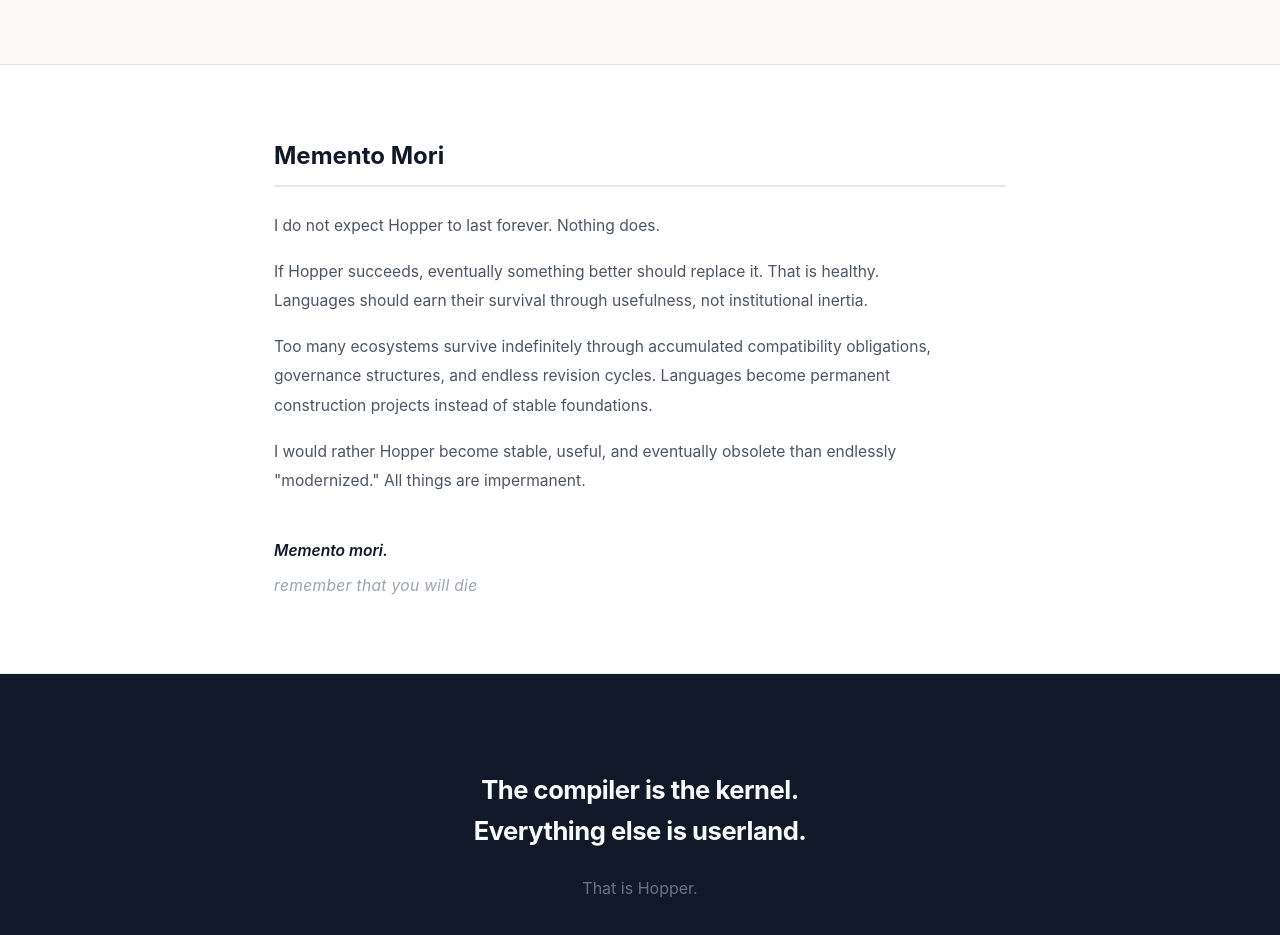
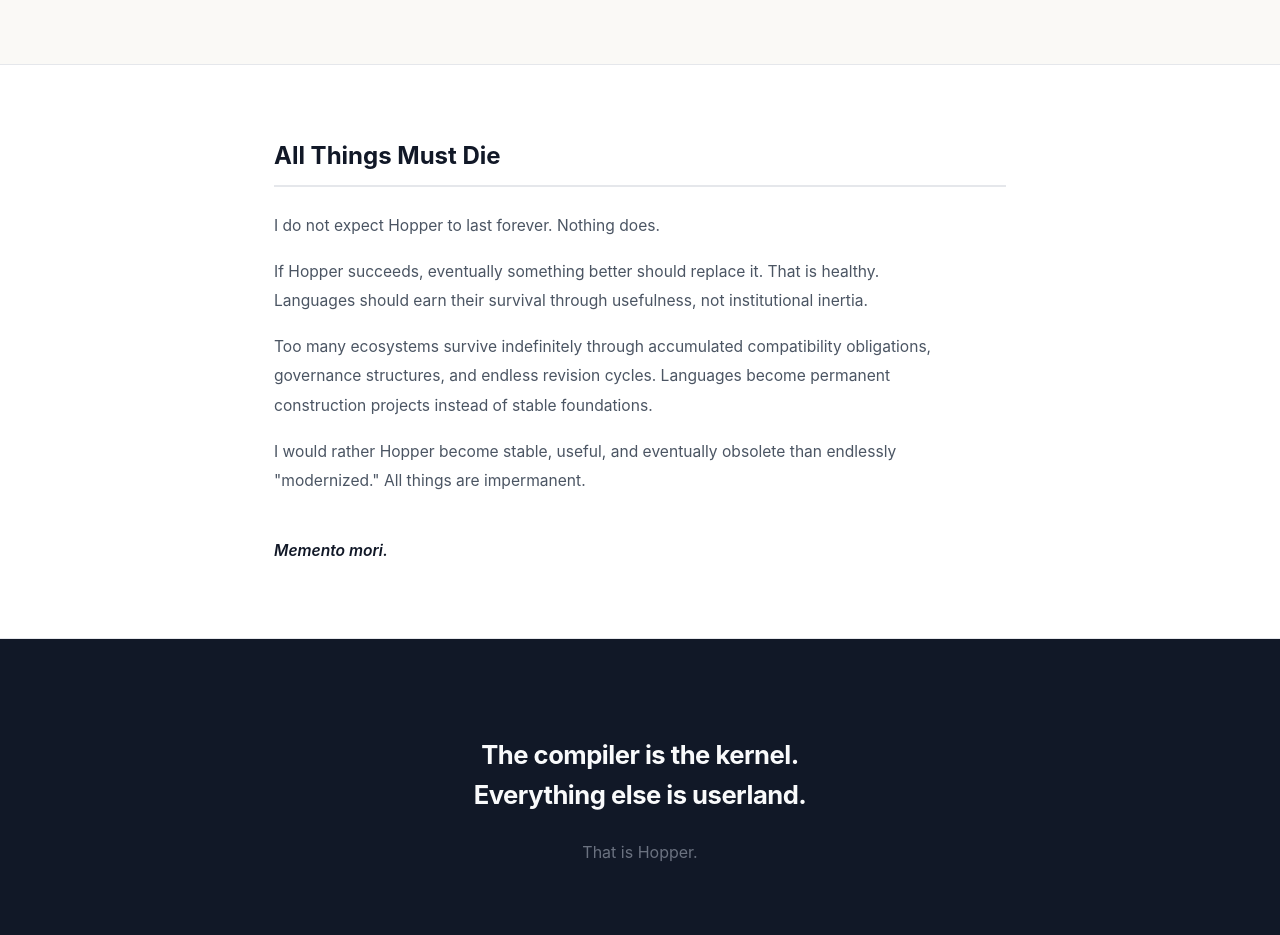
Before and after one commit to TheStonePixel/Hopper-Programming-Langauge, a Vue app in the folder website/site/: page /about in a window 1280 px wide. Shown: the part 3560-4495 px from the top of the page. Built offline with nearby package versions, Linux system fonts and the light colour scheme.

Commit message:
Rename Memento Mori section; remove redundant translation
Section header changed to 'All Things Must Die' — the h2 and the
sign-off phrase were saying the same thing. Translation line removed;
'Memento mori.' stands alone as the closing.

https://claude.ai/code/session_01MQPonE3iTYPhtvNbnaa4HT

```diff
--- a/website/site/src/views/AboutView.vue
+++ b/website/site/src/views/AboutView.vue
@@ -134,7 +134,7 @@
     <!-- Memento Mori -->
     <section class="section alt">
       <div class="inner">
-        <h2>Memento Mori</h2>
+        <h2>All Things Must Die</h2>
         <p>I do not expect Hopper to last forever. Nothing does.</p>
         <p>
           If Hopper succeeds, eventually something better should replace it. That is healthy.
@@ -151,7 +151,6 @@
         </p>
         <div class="memento-block">
           <p class="memento-text">Memento mori.</p>
-          <p class="memento-translation">remember that you will die</p>
         </div>
       </div>
     </section>
```
